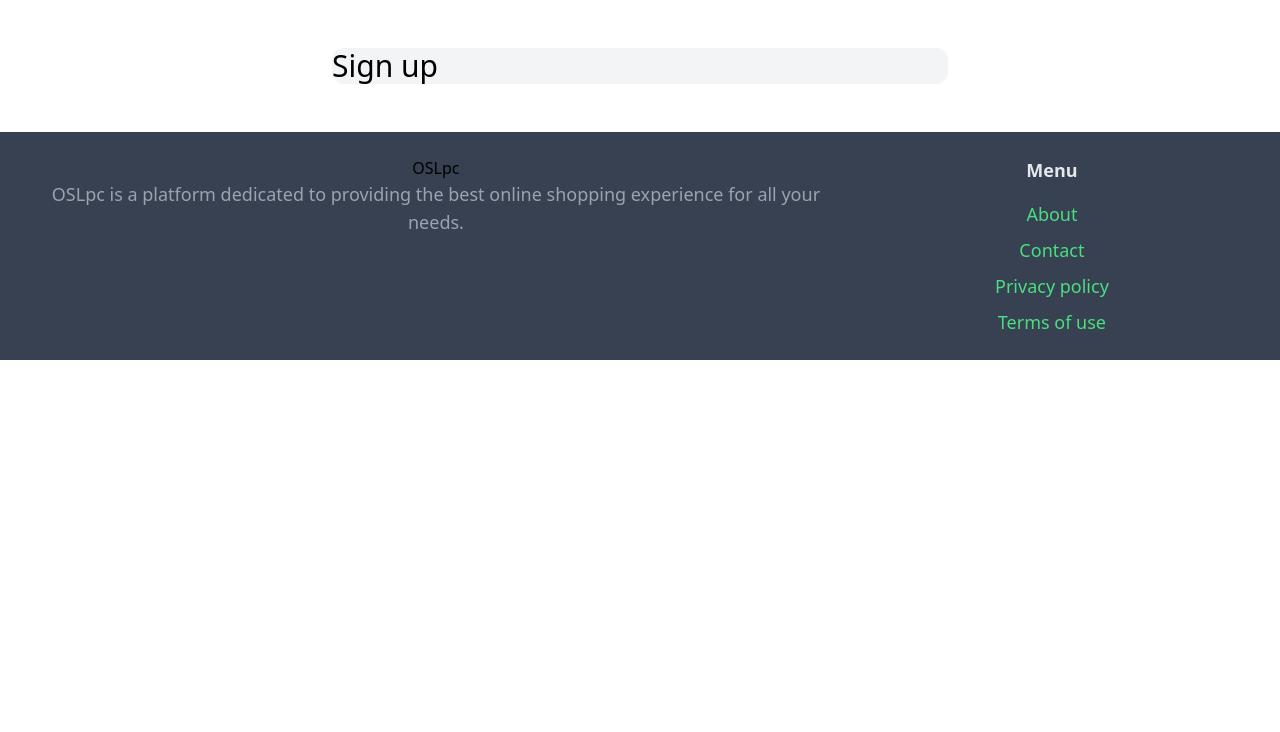
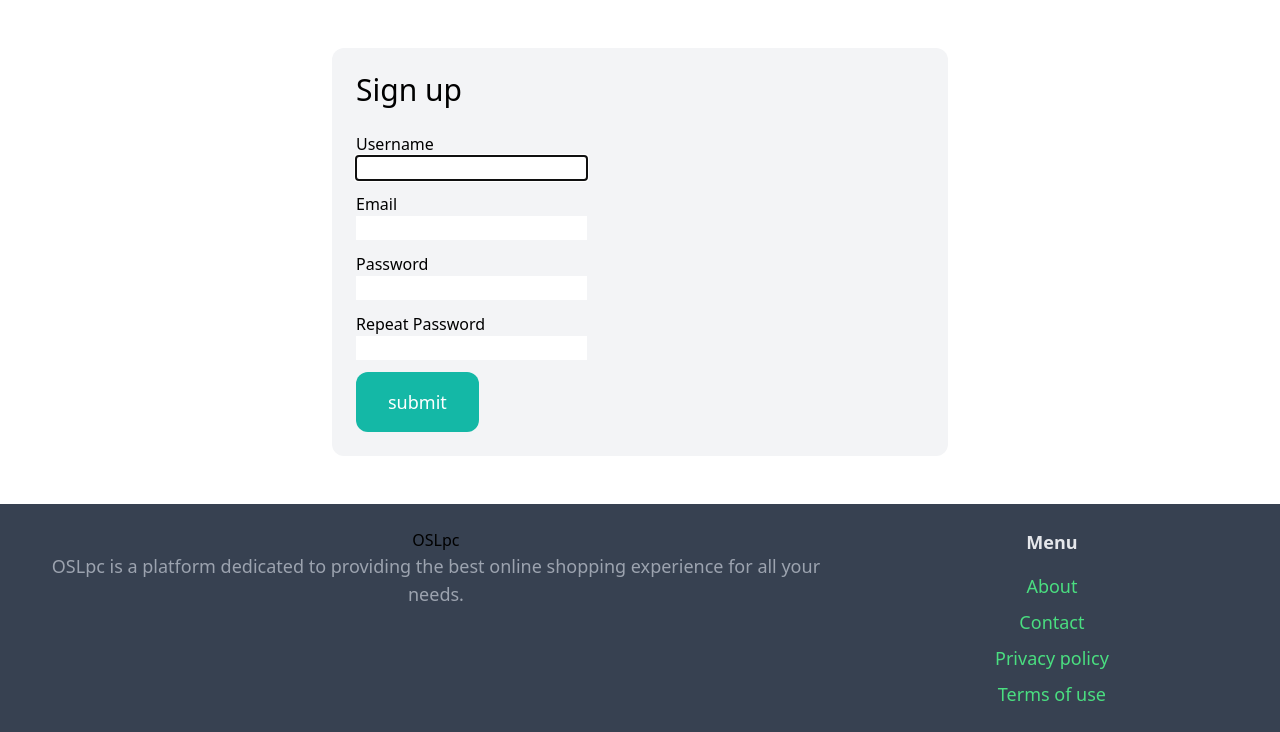
Before and after one commit to Druby02/PCCX, a Django app: page /signup/ in a window 1280 px wide. Shown: the part 81-813 px from the top of the page. Before the commit the page ends 441 px from the top, so only its background shows below. Run offline with Django 5.2, Linux system fonts and the light colour scheme; some libraries are stand-ins or nearby versions.

Commit message:
signup v.05

```diff
--- a/PCW/PC/templates/core/signup.html
+++ b/PCW/PC/templates/core/signup.html
@@ -3,7 +3,35 @@
 {% block title %}Sign up{% endblock %}
 
 {% block content %}
-<div class="w-1/2 my-6 mx-auto bg-gray-100 rounded-xl">
+<div class="w-1/2 my-6 mx-auto p-6 bg-gray-100 rounded-xl">
     <h1 class="mb-6 text-3xl">Sign up</h1>
+
+    <form method="post" action=".">
+        {% csrf_token %}
+
+        {{ form.non_field_errors }}
+
+        <div class="mb-3">
+            <label class="inline-block mb-">Username</label><br>
+            {{ form.username }}
+        </div>
+
+        <div class="mb-3">
+            <label class="inline-block mb-">Email</label><br>
+            {{ form.email }}
+        </div>
+
+        <div class="mb-3">
+            <label class="inline-block mb-">Password</label><br>
+            {{ form.password1 }}
+        </div>
+
+        <div class="mb-3">
+            <label class="inline-block mb-">Repeat Password</label><br>
+            {{ form.password2 }}
+        </div>
+
+        <button class="py-4 px-8 text-lg bg-teal-500 hover:bg-teal-700 rounded-xl text-white">submit</button>
+    </form>
 </div>
 {% endblock %}
```
